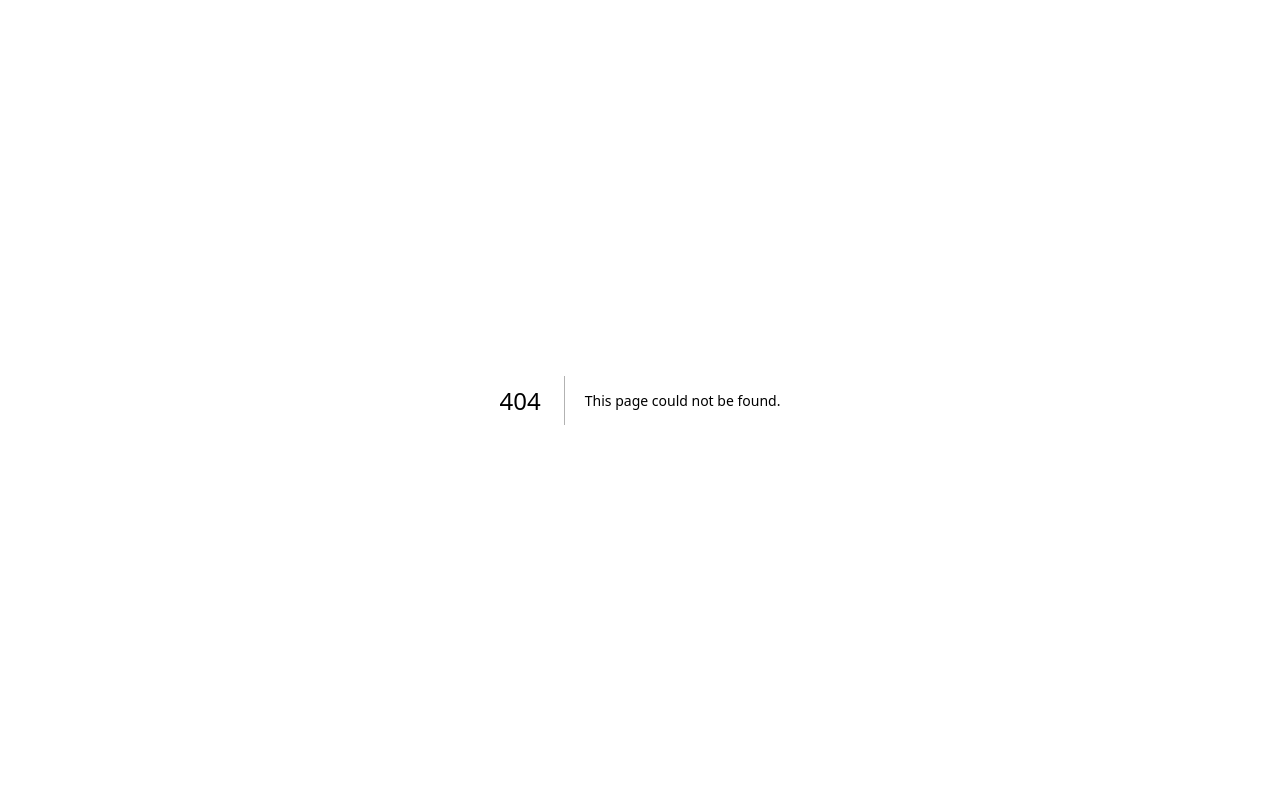
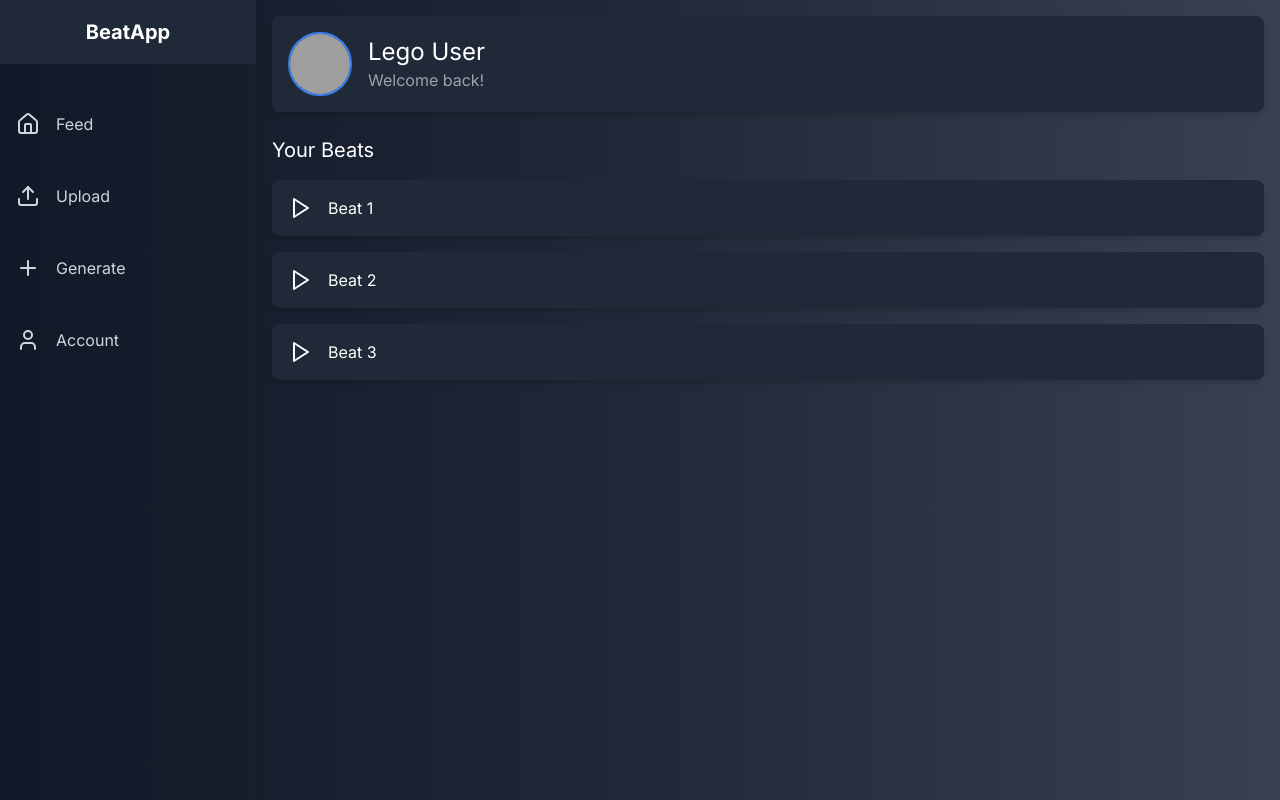
Before and after one commit to Sharko123/DevDynamos, a Next.js app in the folder client/: page /account in a window 1280 px wide. Before the commit this address had no page. Built offline with nearby package versions, Linux system fonts and the light colour scheme; grey boxes are pictures that could not be loaded.

Commit message:
add pages for account and also optimize visualizer

```diff
--- a/client/next.config.mjs
+++ b/client/next.config.mjs
@@ -6,6 +6,10 @@ const nextConfig = {
         protocol: "https",
         hostname: "via.placeholder.com",
       },
+      {
+        protocol: "https",
+        hostname: "randomuser.me",
+      },
     ],
   },
 };
--- /dev/null
+++ b/client/src/app/(app)/account/page.tsx
@@ -0,0 +1,62 @@
+"use client";
+import React from "react";
+import { useRouter } from "next/navigation";
+import { Play } from "lucide-react";
+import Image from "next/image";
+
+interface Beat {
+  id: string;
+  name: string;
+}
+
+const beats: Beat[] = [
+  { id: "1", name: "Beat 1" },
+  { id: "2", name: "Beat 2" },
+  { id: "3", name: "Beat 3" },
+];
+
+const AccountPage: React.FC = () => {
+  const router = useRouter();
+
+  const handlePlay = (beatId: string) => {
+    router.push(`/beats/${beatId}`);
+  };
+
+  return (
+    <div className="min-h-screen bg-gradient-to-r from-gray-900 via-gray-800 to-gray-700 p-4">
+      <main className="ml-64">
+        {/* User Info Section */}
+        <div className="flex items-center mb-6 bg-gray-800 p-4 rounded-lg shadow-md">
+          <Image
+            src={"https://randomuser.me/api/portraits/lego/4.jpg"}
+            alt="Profile"
+            className="w-16 h-16 rounded-full mr-4 border-2 border-blue-500"
+            width={256}
+            height={256}
+          />
+          <div>
+            <h1 className="text-2xl text-white">Lego User</h1>
+            <p className="text-gray-400">Welcome back!</p>
+          </div>
+        </div>
+
+        {/* Beats List Section */}
+        <h2 className="text-xl text-white mb-4">Your Beats</h2>
+        <ul className="space-y-4">
+          {beats.map((beat) => (
+            <li
+              key={beat.id}
+              className="flex items-center p-4 bg-gray-800 rounded-lg shadow-md cursor-pointer hover:bg-gray-700"
+              onClick={() => handlePlay(beat.id)}
+            >
+              <Play size={24} className="text-white mr-4" />
+              <span className="text-white">{beat.name}</span>
+            </li>
+          ))}
+        </ul>
+      </main>
+    </div>
+  );
+};
+
+export default AccountPage;
--- /dev/null
+++ b/client/src/app/(app)/beats/[id]/page.tsx
@@ -0,0 +1,7 @@
+import BeatPlayer from "@/components/BeatPlayer";
+import React from "react";
+
+// This is a separate page it only contains one beat no infinite scroll
+export default function Page({ params }: { params: { id: string } }) {
+  return <BeatPlayer beatId={params.id} isActive src="/1.mp3" />;
+}
--- a/client/src/components/Audio/AudioVisualizer.tsx
+++ b/client/src/components/Audio/AudioVisualizer.tsx
@@ -1,6 +1,6 @@
 "use client";
 import { usePathname } from "next/navigation";
-import React, { useCallback, useEffect, useRef, useState } from "react";
+import React, { useEffect, useRef, useState } from "react";
 
 interface AudioVisualizerProps {
   src: string;
@@ -47,6 +47,7 @@ const AudioVisualizer: React.FC<AudioVisualizerProps> = ({ src, playing }) => {
   }, [audio, audioCtx, audioSource, playing]);
 
   useEffect(() => {
+    console.log(pathname);
     if (!pathname.includes("/beat/")) {
       audio.pause();
       if (audioSource) {
@@ -67,14 +68,17 @@ const AudioVisualizer: React.FC<AudioVisualizerProps> = ({ src, playing }) => {
     if (!ctx) return;
 
     for (let i = 0; i < bufferLength; i++) {
-      barHeight = dataArray[i] * 1.5;
+      // The data from the array
+      barHeight = dataArray[i];
       ctx.save();
       ctx.translate(canvasRef.current.width / 2, canvasRef.current.height / 2);
       ctx.rotate(i * bufferLength * 4);
+      // For blue and purple on the hsl color wheel
       ctx.fillStyle = `hsl(${210 + i * 2}, 100%, 50%)`;
       ctx.beginPath();
+      // Draw the rectangles
       ctx.fillRect(0, 0, barWidth, barHeight);
-      // ctx.arc(0, 0, barHeight, 0, Math.PI / 4);
+
       x += barWidth;
       ctx.restore();
     }
@@ -88,6 +92,8 @@ const AudioVisualizer: React.FC<AudioVisualizerProps> = ({ src, playing }) => {
       audioSource.disconnect();
       return;
     }
+    // Try to create he audio sournce and play the audio
+    // and run the visualizations
     try {
       const aS = audioCtx.createMediaElementSource(audio);
       setAudioSource(aS);
@@ -102,12 +108,14 @@ const AudioVisualizer: React.FC<AudioVisualizerProps> = ({ src, playing }) => {
       const canvasWidth = canvasRef.current.width;
       const canvasHeight = canvasRef.current.height;
       const barWidth = 15;
-      let barHeight;
       let x = 0;
+      // The main animate function which runs every draw call
       const animate = () => {
         if (!ctx) return;
         x = 0;
+        // Clear the screen with the color so previous frame drawings are overwritten
         ctx.clearRect(0, 0, canvasWidth, canvasHeight);
+        // Get the data from the analyzer
         analyzer.getByteFrequencyData(dataArray);
         draw(bufferLength, x, barWidth, 0, dataArray);
         requestAnimationFrame(animate);
@@ -116,14 +124,6 @@ const AudioVisualizer: React.FC<AudioVisualizerProps> = ({ src, playing }) => {
     } catch (e) {}
   };
 
-  return (
-    <>
-      <canvas
-        // onClick={initalizeVisualizer}
-        className="w-full h-full"
-        ref={canvasRef}
-      ></canvas>
-    </>
-  );
+  return <canvas className="w-full h-full" ref={canvasRef} />;
 };
 export default AudioVisualizer;
--- a/client/src/components/BeatPlayer.tsx
+++ b/client/src/components/BeatPlayer.tsx
@@ -1,5 +1,3 @@
-// BeatPlayer.tsx
-
 import React from "react";
 import Image from "next/image";
 import { Download, ThumbsDown, ThumbsUp } from "lucide-react";
@@ -16,13 +14,13 @@ interface BeatPlayerProps {
   isActive: boolean;
   src: string;
 }
-
+// This file performs 3 functions liking/disliking, downloading, and playing the actual beat
 const BeatPlayer: React.FC<BeatPlayerProps> = ({ beatId, isActive, src }) => {
   return (
     <div className="flex justify-center items-center h-screen scroll-item">
       <div className="relative w-full max-w-sm h-full mx-auto bg-gray-800 rounded-lg shadow-lg overflow-hidden">
         <AudioVisualizer src={src} playing={isActive} />
-        <div className="absolute right-4 top-[50%] flex flex-col items-center space-y-4">
+        <div className="absolute right-4 top-[50%] flex flex-col items-center space-y-6">
           <button className="  text-white rounded-full">
             <ThumbsUp size={32} />
           </button>
@@ -33,8 +31,21 @@ const BeatPlayer: React.FC<BeatPlayerProps> = ({ beatId, isActive, src }) => {
             <Download size={32} />
           </button>
         </div>
-        <div className="absolute">
-          <button></button>
+        <div className="bg-gray-800 p-4 text-white absolute bottom-0 w-full">
+          <div className="flex items-center space-x-4">
+            <div className="flex-shrink-0">
+              <Image
+                src="https://randomuser.me/api/portraits/lego/4.jpg" // Replace with actual avatar path
+                alt="Avatar"
+                width={40}
+                height={40}
+                className="rounded-full"
+              />
+            </div>
+            <div>
+              <p className="text-lg font-semibold">Name</p>
+            </div>
+          </div>
         </div>
       </div>
     </div>
```
